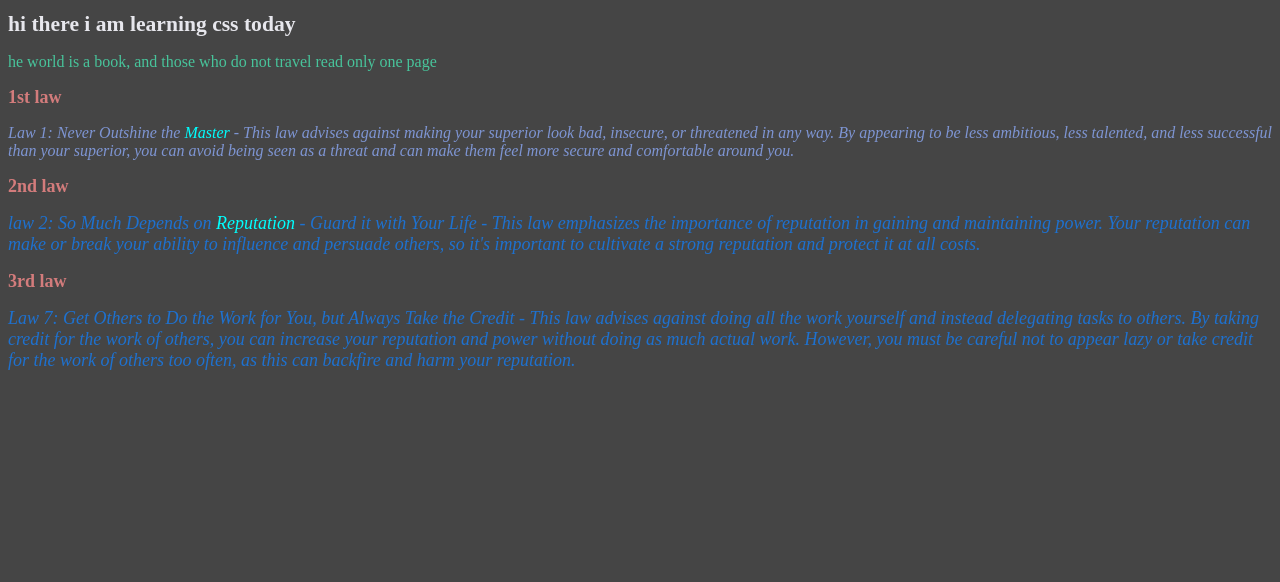
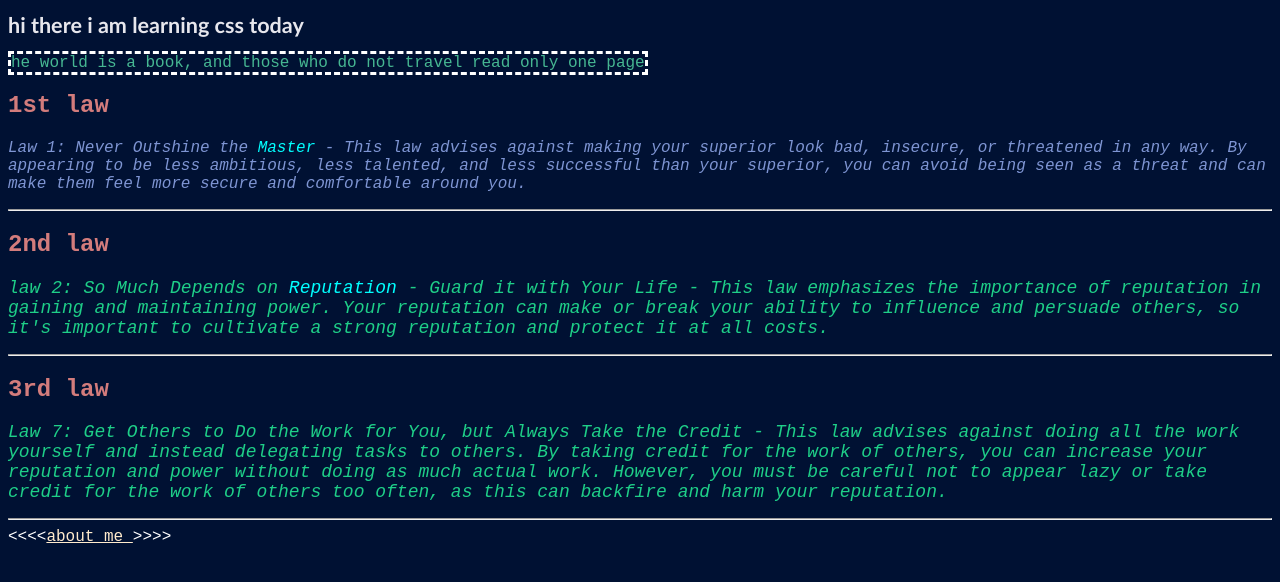
Before and after one commit to a1adeen/website, a plain HTML site: page index.html in a window 1280 px wide. Drawn offline with Linux system fonts and the light colour scheme.

Commit message:
hoogya aaj ka

```diff
--- a/css/style.css
+++ b/css/style.css
@@ -1,23 +1,35 @@
+
+html {
 
 
+}
+body {
+    font-family: 'Courier New', Courier, monospace;
+    background-color:#001133;
+    color:#FFFFFF ;
+}
+H1 {
+    font-family:  'Gill Sans', 'Gill Sans MT', Calibri, 'Trebuchet MS', sans-serif;
+
+    dashed;
+}
 
 
 
 p {
     font-size: 16px;;
-    color: rgb(72, 196, 155);
+    color: rgb(70, 183, 146);
+
 }
 h1 {
     color: rgb(0, 0, 0);
     font-size: large;
 }
-body {
-    background-color: rgb(69, 69, 69)
-}
+
 
 
 .blue {
-    color: rgb(30, 113, 207);
+    color: rgb(30, 207, 136);
         font-size: large;
         font-style:italic;
 }
@@ -37,3 +49,11 @@ body {
     color: aqua;
 
 }
+a {
+    color: blanchedalmond;
+    font-family: 'Courier New', Courier, monospace;
+}
+.p1 {
+    border: #FFFFFF
+    dashed;
+}
--- a/index.html
+++ b/index.html
@@ -14,24 +14,29 @@
     <h1><id="kuch" class="hi"></id>
          hi there i am learning css today
     </h1>
-    <P>he world is a book, and those who do not travel read only one page</P>
-    <h1><id="h1 1st " class="h11"></id>
+    <P><id="p" class="p1"</id>he world is a book, and those who do not travel read only one page</P>
+    <h2><id="h1 1st " class="h11"></id>
          1st law</h1>
         <p><id="1st" class="pehli"></id>
             Law 1: Never Outshine the <span class="highlight"> Master</span> - This law advises against making your superior look bad, insecure, or threatened in any way. By appearing to be less ambitious, less talented, and less successful than your superior, you can avoid being seen as a threat and can make them feel more secure and comfortable around you.
         </p>
-        <h1>
+        <hr>
+        <h2>
             <id="h1 1st " class="h11"></id>
-            2nd law</h1>
+            2nd law</h2>
             <p> <id="2nd" class="blue"></id>
                 law 2: So Much Depends on <span class="highlight">Reputation</span> - Guard it with Your Life - This law emphasizes the importance of reputation in gaining and maintaining power. Your reputation can make or break your ability to influence and persuade others, so it's important to cultivate a strong reputation and protect it at all costs.
             </p>
+            <hr>
 
-            <h1><id="h1 1st " class="h11"></id>
-                 3rd law</h1>
+            <h2><id="h1 1st " class="h11"></id>
+                 3rd law</h2>
             <p><id=:"third" class="blue"></id>
                 Law 7: Get Others to Do the Work for You, but Always Take the Credit - This law advises against doing all the work yourself and instead delegating tasks to others. By taking credit for the work of others, you can increase your reputation and power without doing as much actual work. However, you must be careful not to appear lazy or take credit for the work of others too often, as this can backfire and harm your reputation.
             </p>
+            <hr>
+            &lt;&lt;&lt;&lt;<a href="https://github.com/a1adeen" target="_blank">about me
+                </a>&gt;&gt;&gt;&gt;
 
 </body>
 </html>
```
